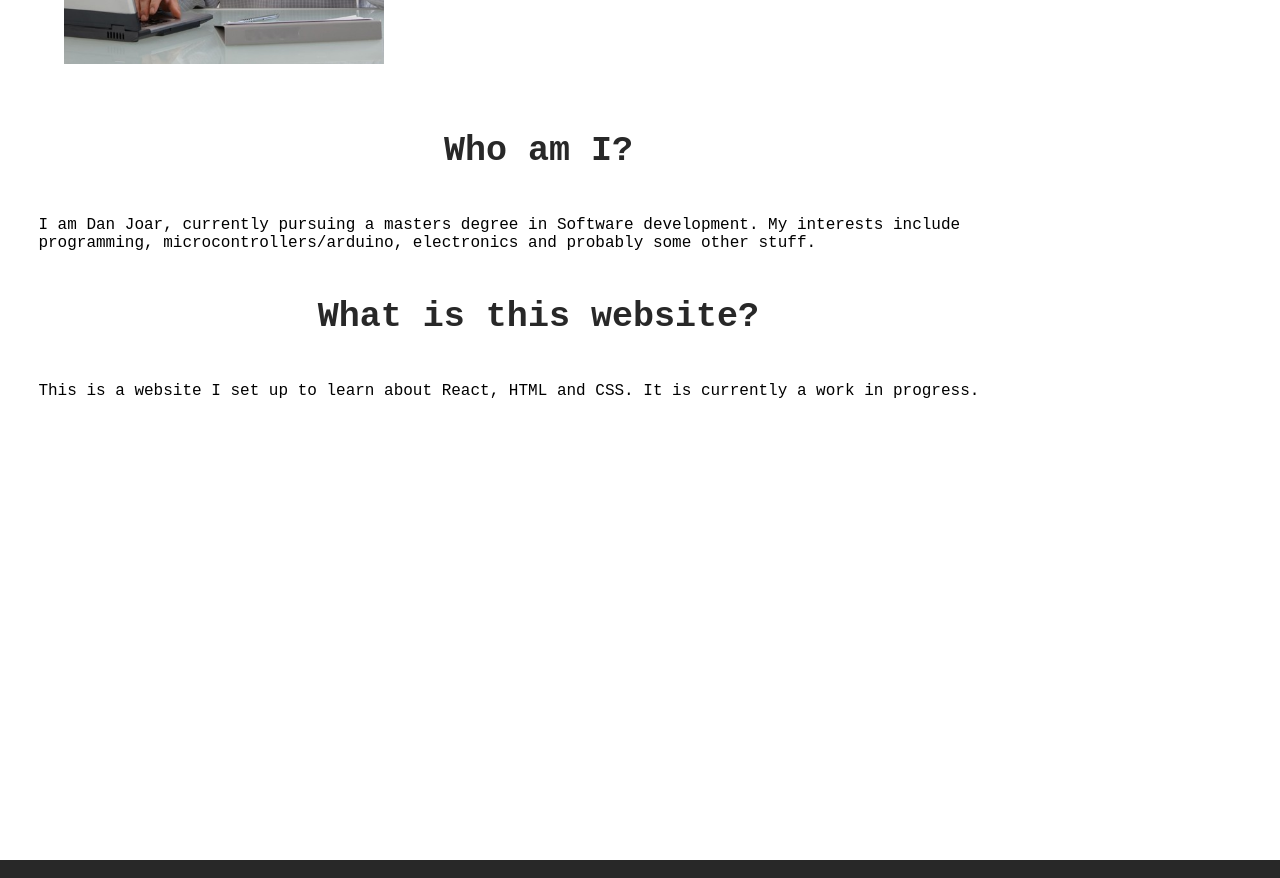
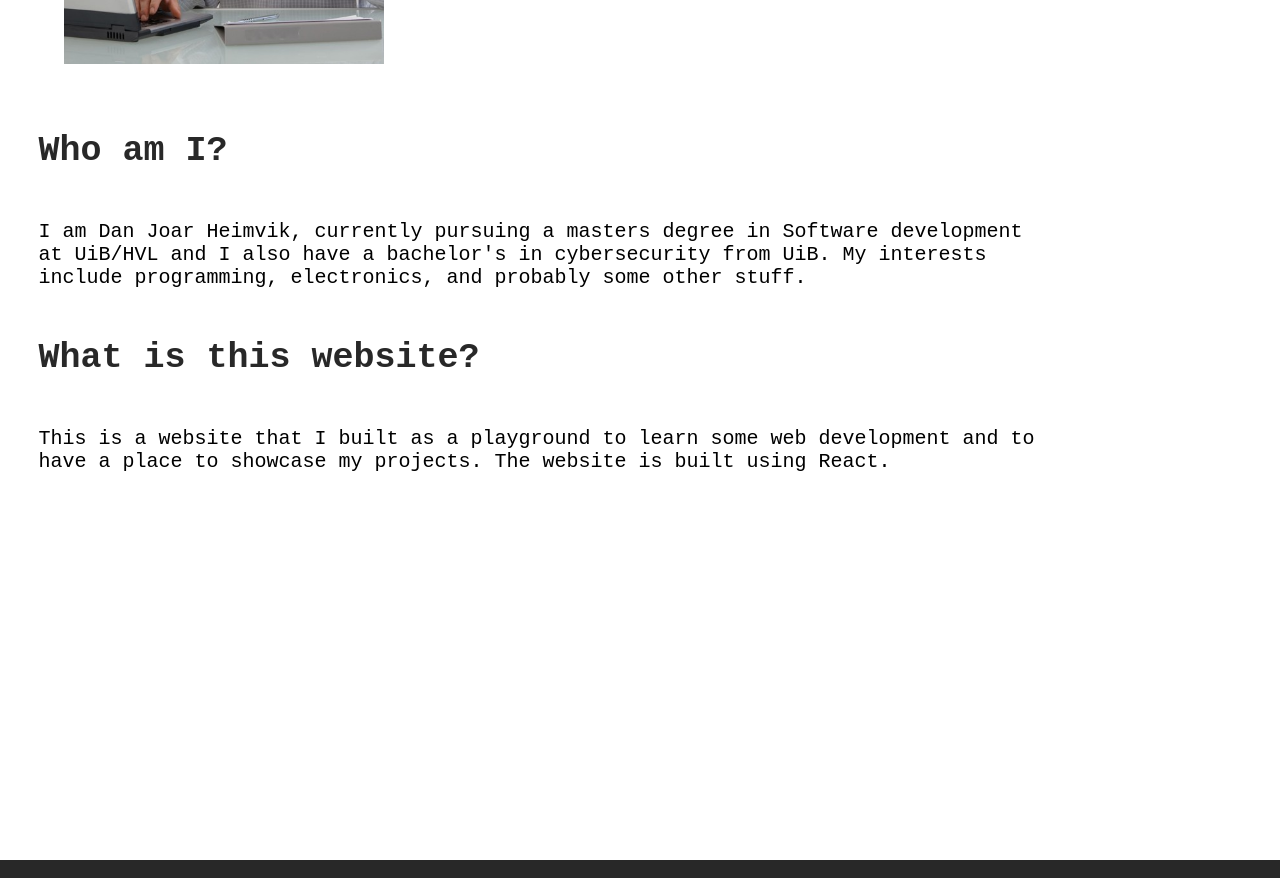
Before and after one commit to danj98/portfolioWebsite, a React (Create React App) app: page /about in a window 1280 px wide. Shown: the part 840-1718 px from the top of the page. Built offline with nearby package versions, Linux system fonts and the light colour scheme.

Commit message:
fixed about me

```diff
--- a/src/pages/About.js
+++ b/src/pages/About.js
@@ -17,14 +17,13 @@ function About() {
         <div>
           <h2> Who am I? </h2>
           <p>
-			I am Dan Joar, currently pursuing a masters degree in Software development.
-			My interests include programming, microcontrollers/arduino, electronics
-			and probably some other stuff.
+			I am Dan Joar Heimvik, currently pursuing a masters degree in Software development at UiB/HVL and I also have a bachelor's in cybersecurity from UiB.
+			My interests include programming, electronics, and probably some other stuff.
           </p>
           <h2> What is this website? </h2>
           <p>
-			This is a website I set up to learn about React, HTML and CSS. It is
-			currently a work in progress.
+            This is a website that I built as a playground to learn some web development and to have a place to showcase my projects.
+            The website is built using React.
           </p>
         </div>
       </div>
--- a/src/styles/About.css
+++ b/src/styles/About.css
@@ -36,6 +36,7 @@
     margin-right: 3%;
 	margin-left: 3%;
 	float: center;
+   font-size: 20px;
   }
 
   .aboutBottom h2 {
@@ -44,8 +45,8 @@
 	float: center;
 	margin-right: 3%;
 	margin-left: 3%;
-    align-items: center;
-	justify-content: center;
+    align-items: left;
+	justify-content: left;
     font-size: 35px;
     color: #282828;
   }
```
